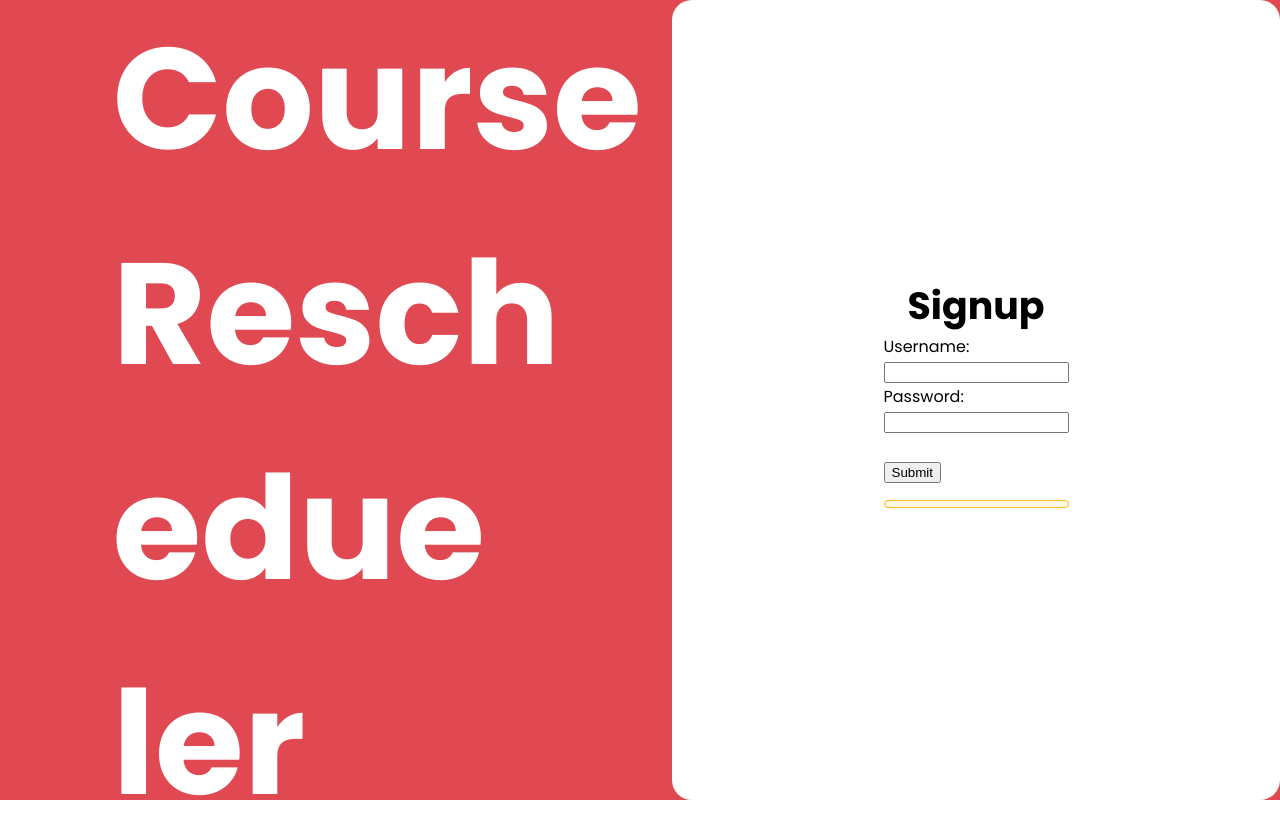
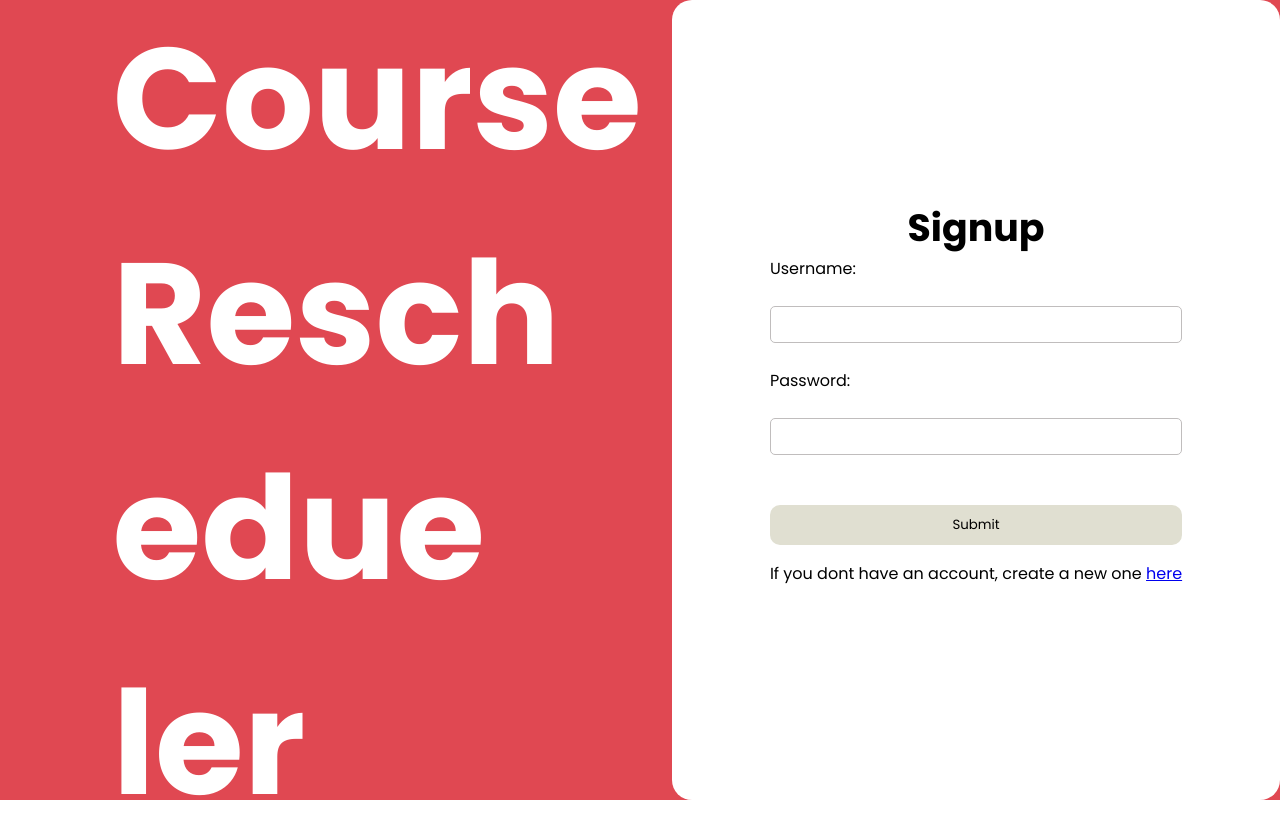
Before and after one commit to RohitMovva/CongressionalAppChallenge, a website: page WebsiteV2/signup.html in a window 1280 px wide. Drawn offline with Linux system fonts and the light colour scheme; a web font is replaced by a local one.

Commit message:
Form finished

```diff
--- a/WebsiteV2/signup.html
+++ b/WebsiteV2/signup.html
@@ -18,14 +18,15 @@
         <div class="rounded-box grey">
             <div>
                 <h3>Signup</h3>
-                <form id="signup_form">
+                <form id="login_form" class="loginform">
                     <label for="username">Username:</label><br>
-                    <input type="text" id="fname" name="fname"><br>
+                    <input type="text" id="fname" name="fname" class="input-box"><br>
                     <label for="pword">Password:</label><br>
-                    <input type="text" id="lname" name="lname"><br><br>
-                    <input type="submit" value="Submit">
+                    <input type="text" id="lname" name="lname" class="input-box"><br><br>
+                    <input type="submit" value="Submit" class="submit">
                 </form>
-                <p class="error"></p>
+                <p id="error"></p>
+                <p>If you dont have an account, create a new one <a href="signup.html">here</a></p>
             </div>
         </div>
     </div>
--- a/WebsiteV2/style.css
+++ b/WebsiteV2/style.css
@@ -418,3 +418,22 @@ p.error {
     text-align: center;
     border: 1px solid #f3bb1b;
 }
+
+form.loginform {
+    display: grid;
+}
+
+.submit {
+    border-radius: 10px;
+    background-color: #E0DFD1;
+    border-style: none;
+    padding: 10px;
+    margin: 0;
+    font-family: 'Poppins';
+}
+
+.input-box {
+    border-radius: 5px;
+    border: 1px solid #c0bdbd;
+    padding: 10px;
+}
```
Also changed, not shown: WebsiteV2/login.html (+5 -4 lines).
